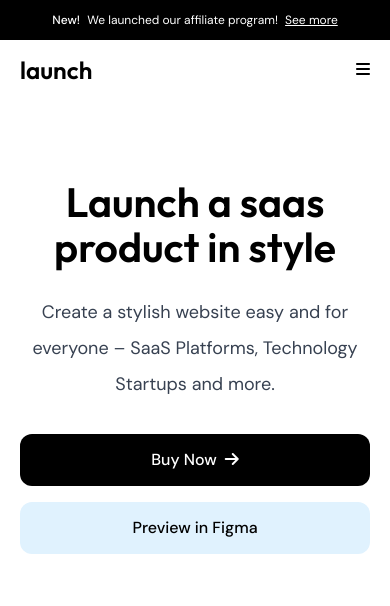
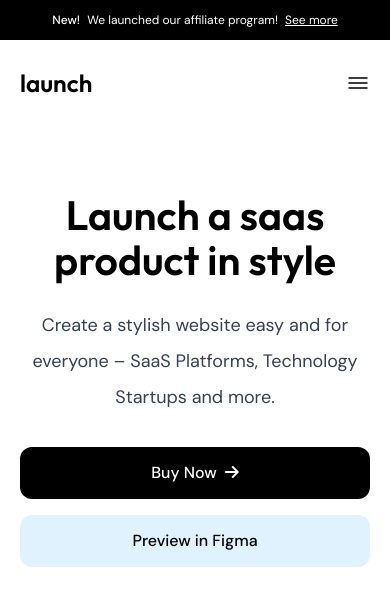
Before and after one commit to KostasKv/saas-site, a React (Vite) app: page / in a window 390 px wide. Shown: the top 606 px of the page. Built offline with nearby package versions, Linux system fonts and the light colour scheme.

Commit message:
fixed layout bug, and replaced menu icon with SVG

```diff
--- a/src/App.jsx
+++ b/src/App.jsx
@@ -10,7 +10,7 @@ function App() {
           <a class="underline ml-1 cursor-pointer">See more</a>
         </p>
       </div>
-      <div class="flex justify-between sm:justify-around mt-4 items-center px-5">
+      <div class="flex justify-between sm:justify-around mt-[1.81rem] items-center px-5">
         <a
           href=""
           className="text-black font-semibold leading-7 font-heading text-[clamp(1.5rem,2.13vw+1rem,2rem)]"
@@ -18,7 +18,9 @@ function App() {
           launch
         </a>
         <a href="" className="sm:hidden">
-          <i className="fa fa-bars"></i>
+          <svg width="24" height="24" xmlns="http://www.w3.org/2000/svg">
+            <use href="src/assets/sicon_menu.svg#menu"></use>
+          </svg>
         </a>
         <div class="hidden gap-10 sm:flex">
           <a href="">What is Launch?</a>
```
Also changed, not shown: src/assets/sicon_menu.svg (added).
